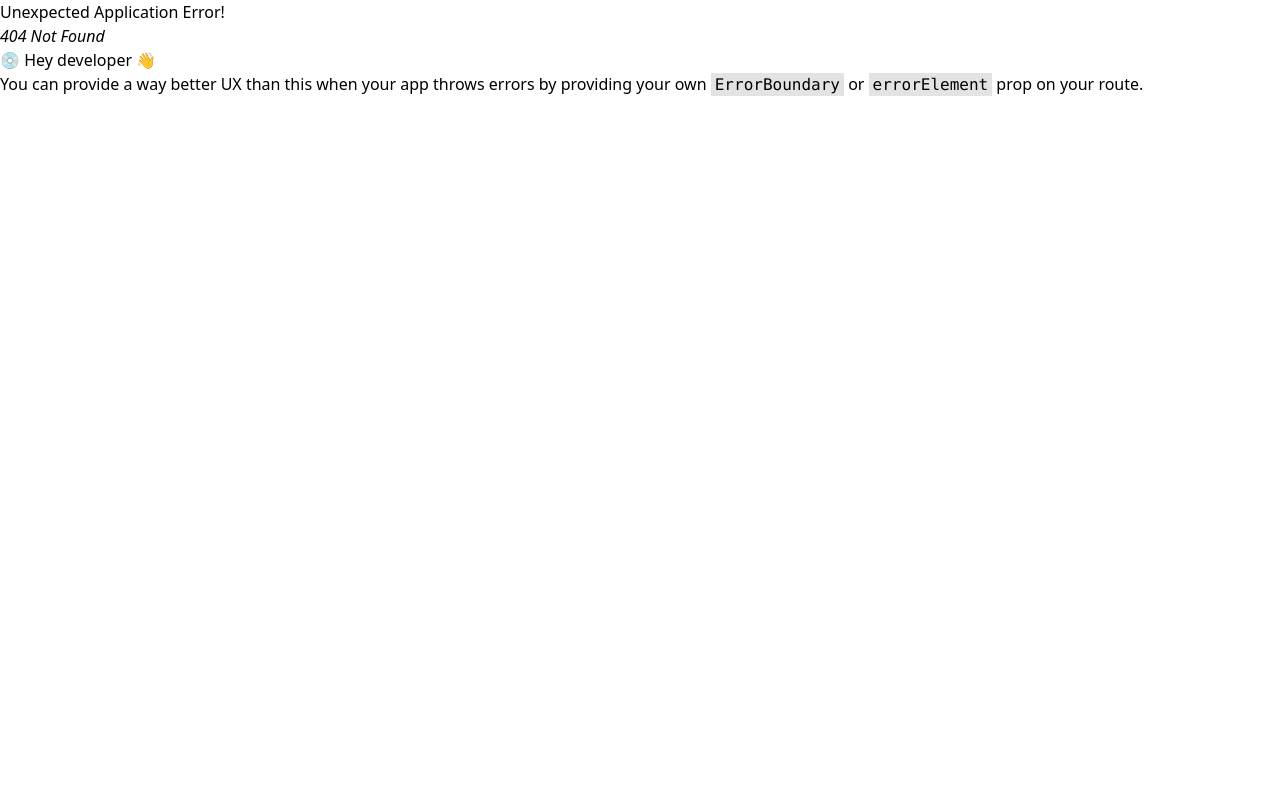
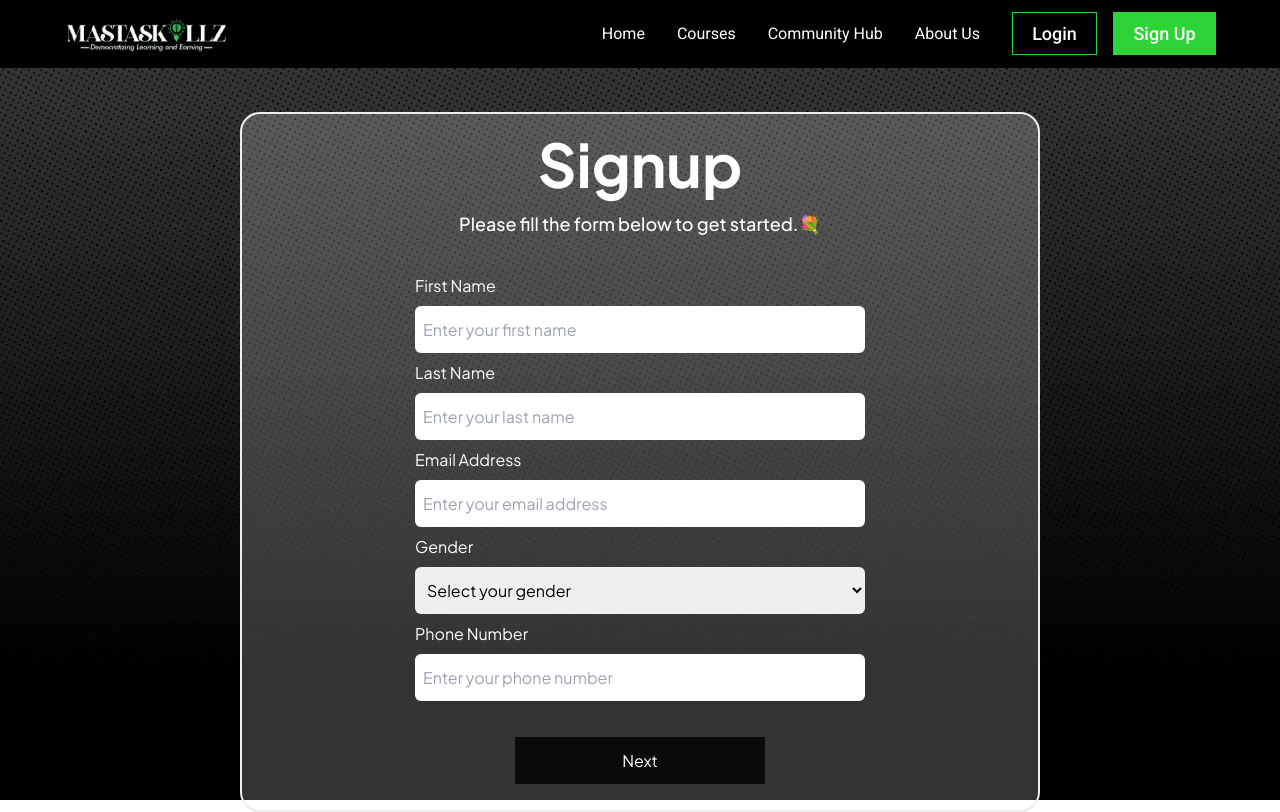
Before and after one commit to Thoobi/AgroskillHub, a React (Vite) app: page /signup in a window 1280 px wide. Before the commit this address had no page. Built offline with nearby package versions, Linux system fonts and the light colour scheme.

Commit message:
feat: adds the signup page:

```diff
--- a/src/components/layout/Layout.tsx
+++ b/src/components/layout/Layout.tsx
@@ -5,7 +5,7 @@ import { useLocation } from "react-router-dom";
 
 const Layout = () => {
   const location = useLocation();
-  const withoutFooter = ["/join-waitlist"];
+  const withoutFooter = ["/join-waitlist", "/signup"];
   return (
     <div>
       <Navbar />
--- a/src/components/static/Footer.tsx
+++ b/src/components/static/Footer.tsx
@@ -59,7 +59,7 @@ const Footer = () => {
               <input
                 type="text"
                 placeholder="Enter your email"
-                className="focus:outline-none border-[1px] border-black h-12 w-[265px] max-lg:w-full p-3 rounded-2xl"
+                className="focus:outline-none border-[1px] border-black text-black h-12 w-[265px] max-lg:w-full p-3 rounded-2xl"
               />
               <button className="h-12 w-[119px] max-lg:w-full border-[1px] border-buttonprimary rounded-2xl">
                 Subscribe
--- a/src/components/static/Navbar.tsx
+++ b/src/components/static/Navbar.tsx
@@ -1,11 +1,16 @@
 import { RxHamburgerMenu } from "react-icons/rx";
 import { IoCloseOutline } from "react-icons/io5";
 import { useEffect } from "react";
-import { Link } from "react-router-dom";
+import { Link, useNavigate } from "react-router-dom";
 import { useState } from "react";
 import logo from "/assets/logo.svg";
 const Navbar = () => {
+  const navigate = useNavigate();
   const [isOpen, setIsOpen] = useState(false);
+  const handleSignUp = () => {
+    navigate("/signup");
+  };
+
   useEffect(() => {
     if (isOpen) {
       document.body.style.overflow = "hidden";
@@ -31,7 +36,10 @@ const Navbar = () => {
           <button className="border-[1px] border-buttonprimary h-[43px] w-[85px] text-lg font-medium">
             Login
           </button>
-          <button className="bg-buttonprimary h-[43px] w-[103px] text-lg text-white font-medium">
+          <button
+            className="bg-buttonprimary h-[43px] w-[103px] text-lg text-white font-medium"
+            onClick={handleSignUp}
+          >
             Sign Up
           </button>
         </div>
--- /dev/null
+++ b/src/pages/SignUp.tsx
@@ -0,0 +1,161 @@
+import React from "react";
+import { toast, Toaster } from "sonner";
+import bgClog from "/assets/noise.webp";
+
+const SignUp = () => {
+  const [formData, setFormData] = React.useState({
+    Firstname: "",
+    Lastname: "",
+    Gender: "",
+    Phonenumber: "",
+    Emailaddress: "",
+  });
+
+  const handleInputChange =
+    (field: keyof typeof formData) =>
+    (e: React.ChangeEvent<HTMLInputElement | HTMLSelectElement>) => {
+      setFormData((prev) => ({
+        ...prev,
+        [field]: e.target.value,
+      }));
+    };
+
+  const handleSubmit = async (e: React.FormEvent<HTMLFormElement>) => {
+    e.preventDefault();
+
+    if (!formData.Firstname || !formData.Lastname) {
+      toast.warning("Please fill all fields");
+      return;
+    }
+
+    try {
+      const url =
+        "https://script.google.com/macros/s/AKfycbyQjdWYJrA6RgR0VpN9nlf6NOnsJrCk0ueTNdBKZxctTgFBrrooUo1EppvIdbx8NRintA/exec";
+
+      await fetch(url, {
+        method: "POST",
+        headers: {
+          "Content-Type": "application/x-www-form-urlencoded",
+        },
+        body: `Firstname=${formData.Firstname}&Lastname=${formData.Lastname}&Gender=${formData.Gender}&Phonenumber=${formData.Phonenumber}&Email=${formData.Emailaddress}`,
+      }).then((res) => {
+        if (res.status === 200) {
+          toast.success(`Successfully joined waitlist!`);
+          setFormData({
+            Firstname: "",
+            Lastname: "",
+            Gender: "",
+            Phonenumber: "",
+            Emailaddress: "",
+          });
+        }
+      });
+    } catch (error) {
+      console.error("Error:", error);
+      toast.error("Failed to join waitlist");
+    }
+  };
+  return (
+    <section
+      className="max-lg:h-full h-screen bg-black text-white font-jarkata w-full max-lg:px-3 flex justify-center  max-lg:py-8 pt-28 max-lg:pt-28"
+      style={{
+        backgroundImage: `url(${bgClog})`,
+        backgroundSize: "cover",
+      }}
+    >
+      <Toaster
+        position="bottom-right"
+        toastOptions={{
+          style: {
+            font: "jarkata",
+            fontSize: "14px",
+          },
+        }}
+        richColors={true}
+      />
+      <form
+        onSubmit={handleSubmit}
+        className="flex flex-col gap-4 py-5 bg-white/20 border-[2px] border-[#EDEDED] w-[800px] h-[700px] rounded-[20px] max-lg:w-full p-8 max-lg:p-4 max-lg:h-full"
+      >
+        <h2 className="text-6xl font-jarkata font-bold text-center max-lg:text-5xl">
+          Signup
+        </h2>
+        <p className="text-lg text-center max-lg:text-base font-medium">
+          Please fill the form below to get started.💐
+        </p>
+        <div className="py-5 flex flex-col gap-2 justify-center items-center max-lg:w-full">
+          <div className="flex flex-col gap-2 max-lg:w-full">
+            <label htmlFor="firstName">First Name</label>
+            <input
+              type="text"
+              id="firstName"
+              placeholder="Enter your first name"
+              value={formData.Firstname}
+              onChange={handleInputChange("Firstname")}
+              className="w-[450px] h-[47px] p-2 text-black focus:outline-none rounded-md max-lg:w-full"
+            />
+          </div>
+          <div className="flex flex-col gap-2 max-lg:w-full">
+            <label htmlFor="lastName">Last Name</label>
+            <input
+              type="text"
+              id="lastName"
+              placeholder="Enter your last name"
+              value={formData.Lastname}
+              onChange={handleInputChange("Lastname")}
+              className="w-[450px] h-[47px] p-2 text-black focus:outline-none rounded-md max-lg:w-full"
+            />
+          </div>
+          <div className="flex flex-col gap-2 max-lg:w-full">
+            <label htmlFor="emailAddress">Email Address</label>
+            <input
+              type="email"
+              id="emailAddress"
+              placeholder="Enter your email address"
+              value={formData.Emailaddress}
+              onChange={handleInputChange("Emailaddress")}
+              className="w-[450px] h-[47px] p-2 text-black focus:outline-none rounded-md max-lg:w-full"
+            />
+          </div>
+          <div className="flex flex-col gap-2 max-lg:w-full">
+            <label htmlFor="gender">Gender</label>
+            <select
+              name="gender"
+              id="gender"
+              value={formData.Gender}
+              onChange={handleInputChange("Gender")}
+              className="w-[450px] h-[47px] p-2 text-black focus:outline-none rounded-md max-lg:w-full cursor-pointer"
+            >
+              <option value="" disabled>
+                Select your gender
+              </option>
+              <option value="male">Male</option>
+              <option value="female">Female</option>
+            </select>
+          </div>
+          <div className="flex flex-col gap-2 max-lg:w-full">
+            <label htmlFor="phoneNumber">Phone Number</label>
+            <input
+              type="tel"
+              id="phoneNumber"
+              placeholder="Enter your phone number"
+              value={formData.Phonenumber}
+              onChange={handleInputChange("Phonenumber")}
+              className="w-[450px] h-[47px] p-2 text-black focus:outline-none rounded-md max-lg:w-full"
+            />
+          </div>
+        </div>
+        <div className="flex justify-center">
+          <button
+            type="submit"
+            className="bg-black/80 w-[250px] h-[47px] hover:bg-black/70 max-lg:bg-black/50"
+          >
+            Next
+          </button>
+        </div>
+      </form>
+    </section>
+  );
+};
+
+export default SignUp;
--- a/src/routes/Mainroutes.tsx
+++ b/src/routes/Mainroutes.tsx
@@ -2,6 +2,7 @@ import { createBrowserRouter } from "react-router-dom";
 import Layout from "../components/layout/Layout";
 import LandingPage from "../pages/LandingPage";
 import Waitlist from "../pages/Waitlist";
+import SignUp from "../pages/SignUp";
 
 export const routes = createBrowserRouter([
   {
@@ -15,6 +16,10 @@ export const routes = createBrowserRouter([
         path: "/join-waitlist",
         element: <Waitlist />,
       },
+      {
+        path: "/signup",
+        element: <SignUp />,
+      },
     ],
   },
 ]);
```
